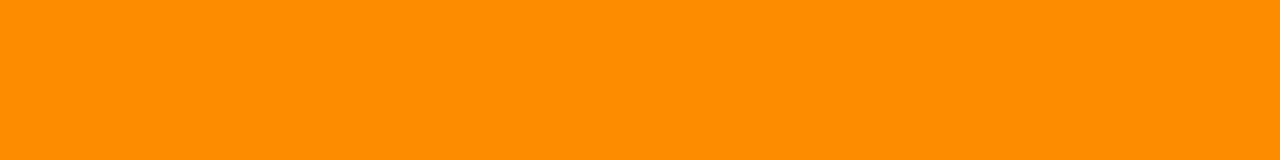
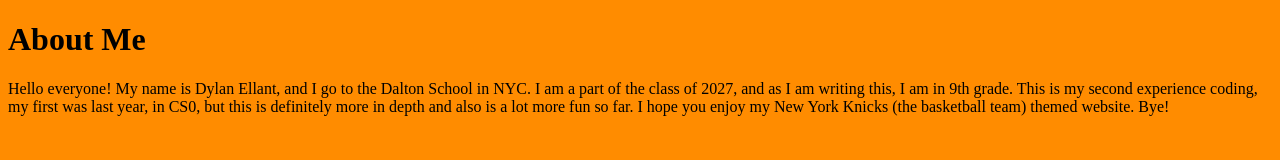
Before and after one commit to dylanellant/dylanellant.github.io, a plain HTML site: page about.html in a window 1280 px wide. Drawn offline with Linux system fonts and the light colour scheme.

Commit message:
Fixing About Page

```diff
--- a/about.html
+++ b/about.html
@@ -1,6 +1,7 @@
 <!DOCTYPE html>
 <html>
 <head>
+
 	<meta charset="utf-8">
 	<meta name="viewport" content="width=device-width, initial-scale=1">
 	<title></title>
@@ -8,9 +9,11 @@
 
 	<style type="text/css">
 		body{background-color:darkorange;}
+		<font size= "+2"></font>
 	</style>
 </head>
 <body>
-
+<h1>About Me</h1>
+<p>Hello everyone! My name is Dylan Ellant, and I go to the Dalton School in NYC. I am a part of the class of 2027, and as I am writing this, I am in 9th grade. This is my second experience coding, my first was last year, in CS0, but this is definitely more in depth and also is a lot more fun so far. I hope you enjoy my New York Knicks (the basketball team) themed website. Bye! </p>
 </body>
 </html>
```
